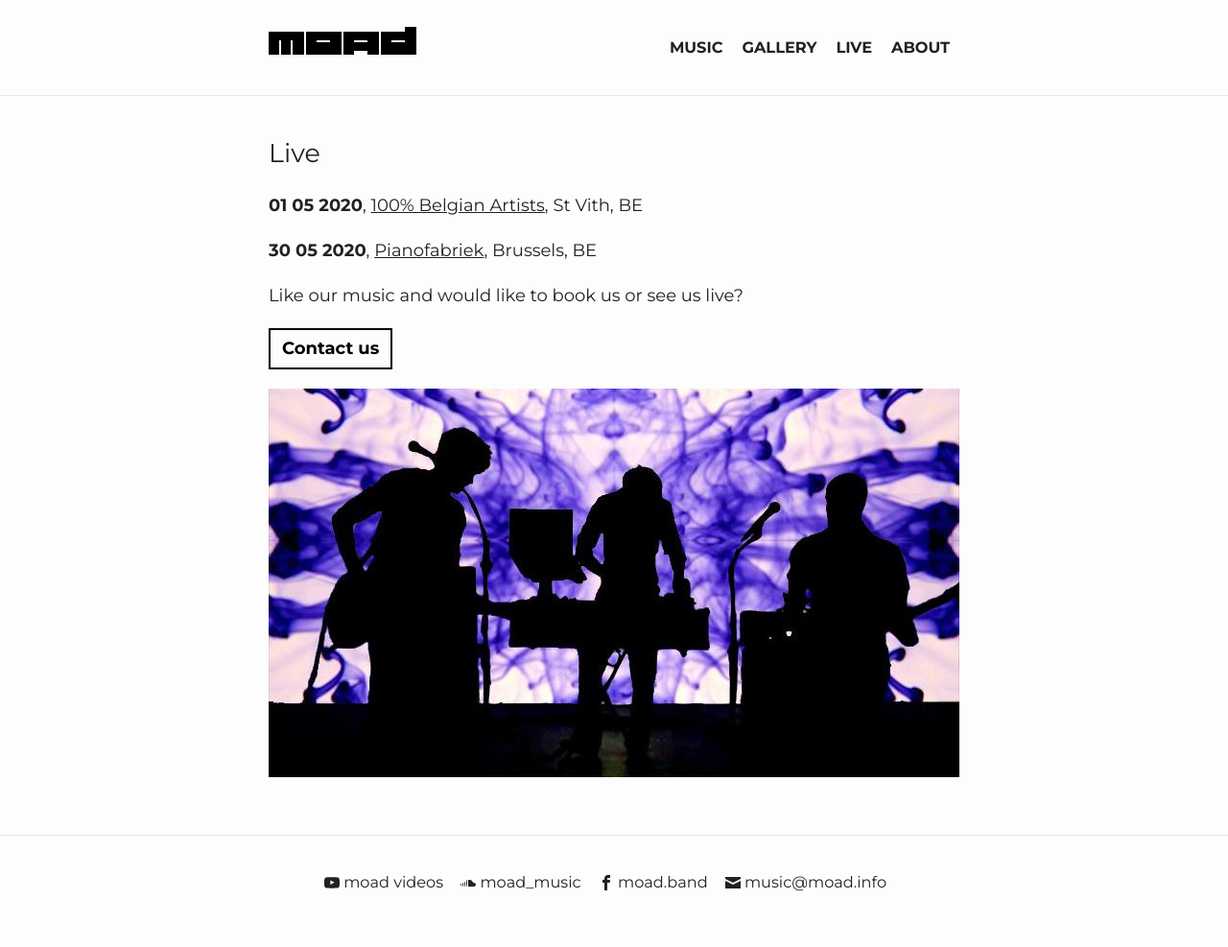
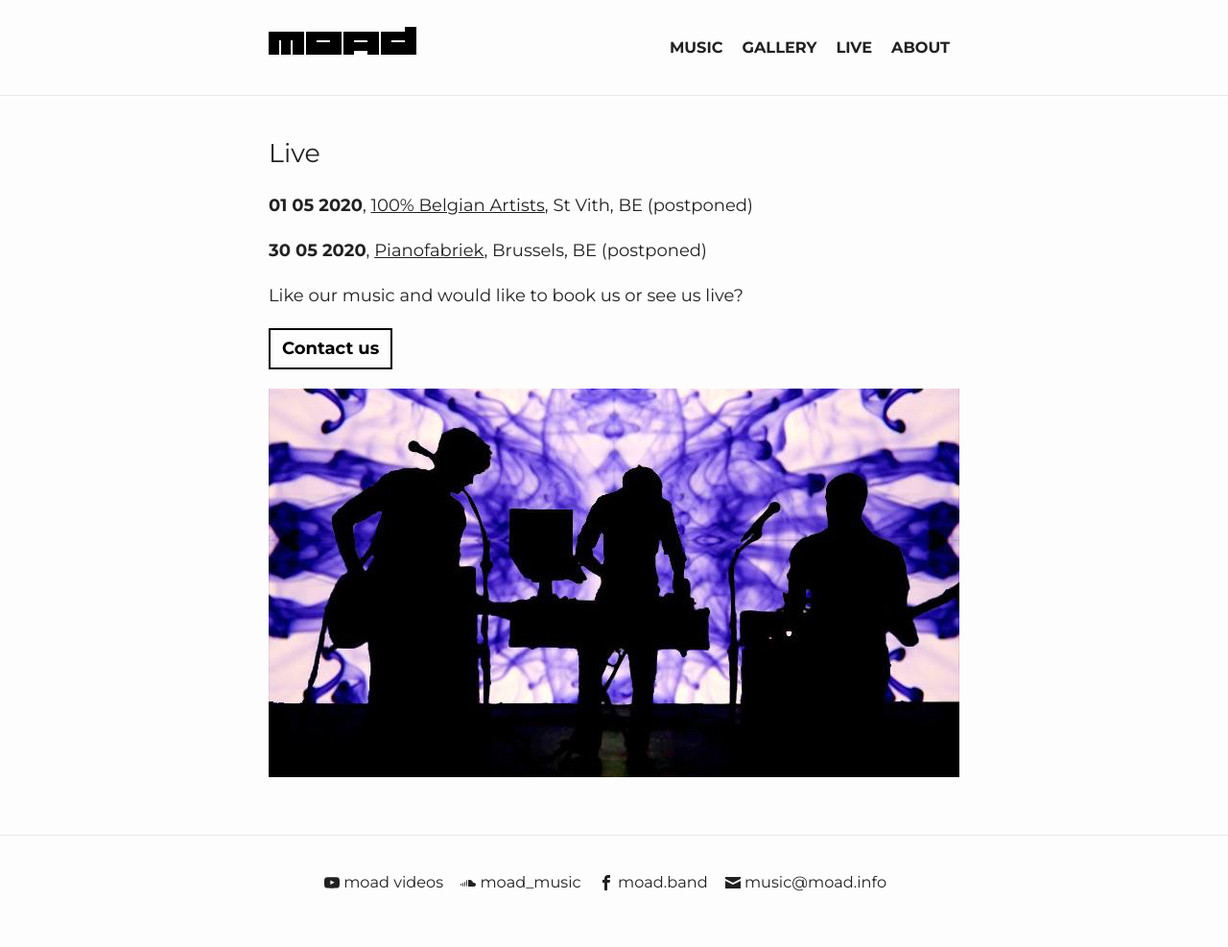
Before and after one commit to marcnoel/moad-site, a Jekyll site: the page built from live.html, in a window 1280 px wide. Shown: the whole page at 96% size. Built offline with Jekyll 4.4.1, drawn with Linux system fonts in a browser that asks for light colours.

Commit message:
Update live.html

```diff
--- a/live.html
+++ b/live.html
@@ -38,10 +38,10 @@
     <p><li><strong> </strong></li></p>
 
     <li><strong>01 05 2020</strong>,
-    <a style="text-decoration:underline;" href="https://www.facebook.com/events/479627862938757/" target="_blank">100% Belgian Artists</a>, St Vith, BE</li>
+    <a style="text-decoration:underline;" href="https://www.facebook.com/events/479627862938757/" target="_blank">100% Belgian Artists</a>, St Vith, BE (postponed)</li>
     <li><h3></h3></li>
     <li><strong>30 05 2020</strong>,
-    <a style="text-decoration:underline;" href="https://www.facebook.com/gcpianofabriek/" target="_blank">Pianofabriek</a>, Brussels, BE</li>
+    <a style="text-decoration:underline;" href="https://www.facebook.com/gcpianofabriek/" target="_blank">Pianofabriek</a>, Brussels, BE (postponed)</li>
 
   </ul>
 
```
